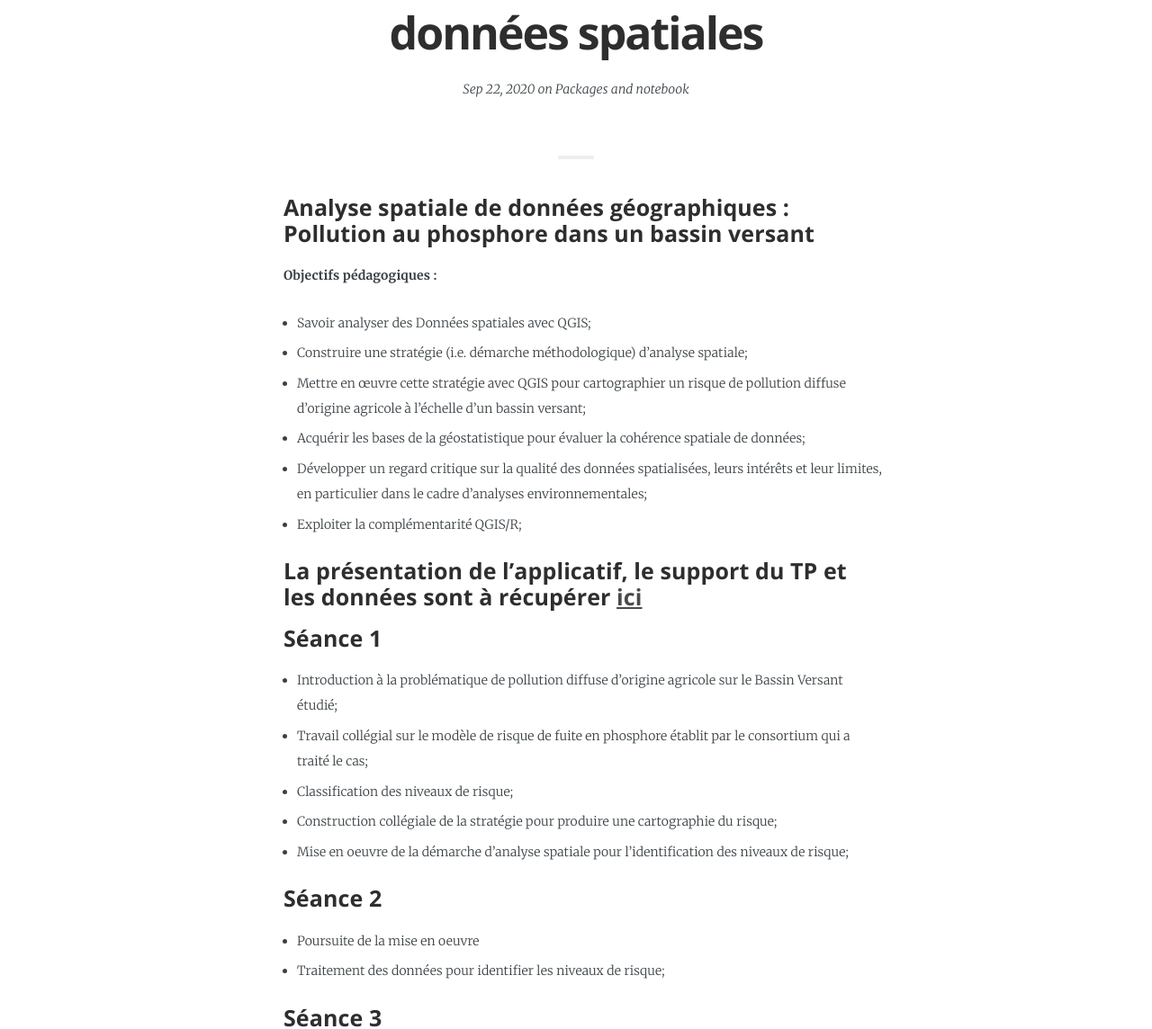
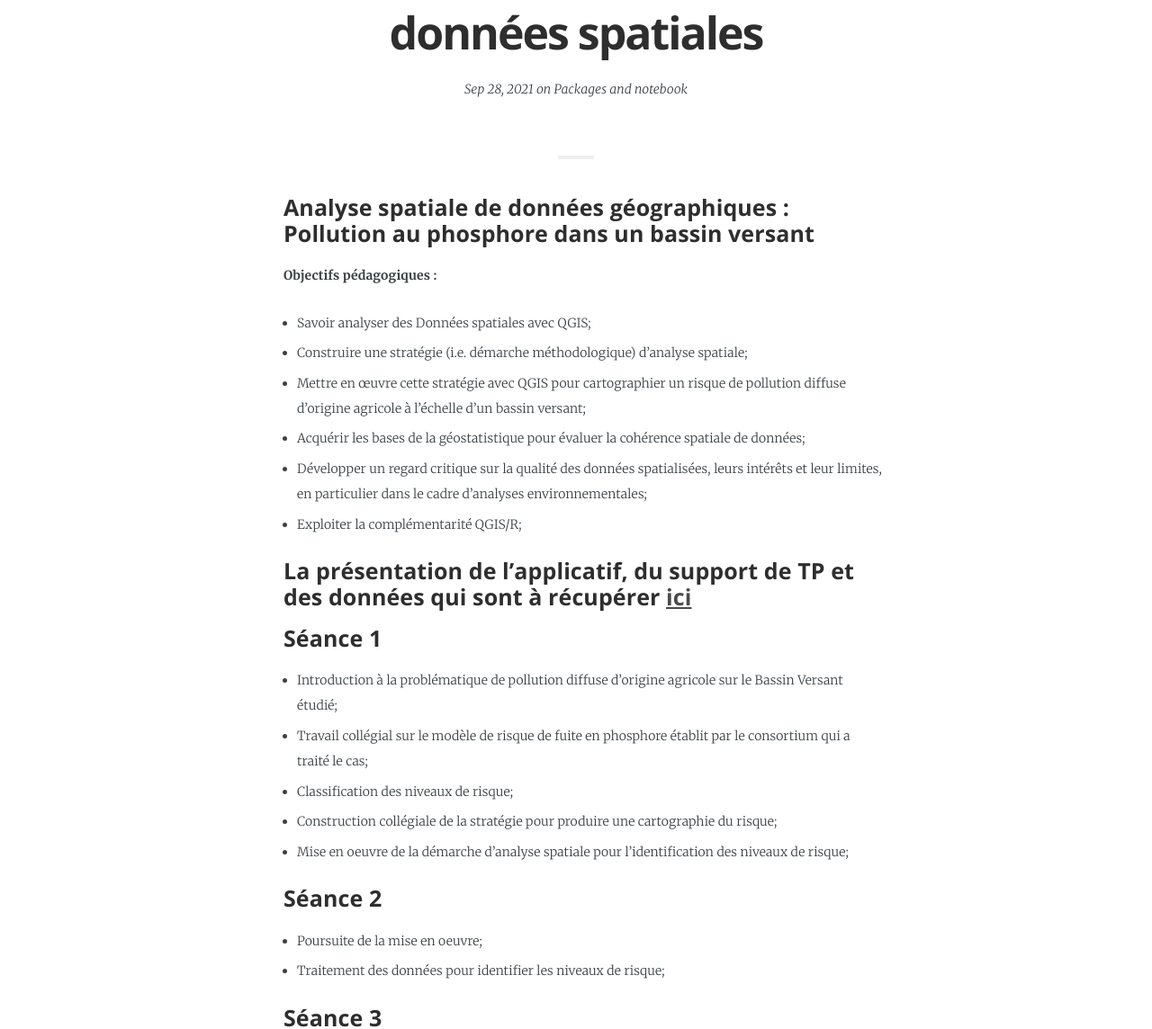
Before and after one commit to thierrycastel/tcastel, a Jekyll site: the page built from _posts/2021-09-28-UE2M2SEMESIG.md, in a window 1280 px wide. Shown: the part 388-1532 px from the top of the page at 90% size. Built offline with Jekyll 4.4.1, drawn with Linux system fonts in a browser that asks for light colours; some web fonts are replaced.

Commit message:
UE2_M2SEME_SIG

```diff
--- a/_posts/2020-09-22-UE2M2SEMESIG.md
+++ b/_posts/2021-09-28-UE2M2SEMESIG.md
@@ -20,7 +20,7 @@ math:              true
 * Développer un regard critique sur la qualité des données spatialisées, leurs intérêts et leur limites, en particulier dans le cadre d’analyses environnementales;
 * Exploiter la complémentarité QGIS/R;
 
-### La présentation de l'applicatif, le support du TP et les données sont à récupérer [ici](https://filesender.renater.fr/?s=download&token=9c27ac1a-b4b1-4f95-ba56-f3761291675d)
+### La présentation de l'applicatif, du support de TP et des données qui sont à récupérer [ici](https://filesender.renater.fr/?s=download&token=0169cae9-6eca-4c84-bd2d-7c7cc38d903d)
 
 ### Séance 1
 
@@ -32,7 +32,7 @@ math:              true
 
 ### Séance 2
 
-* Poursuite de la mise en oeuvre
+* Poursuite de la mise en oeuvre;
 * Traitement des données pour identifier les niveaux de risque;
 
 ### Séance 3
```
